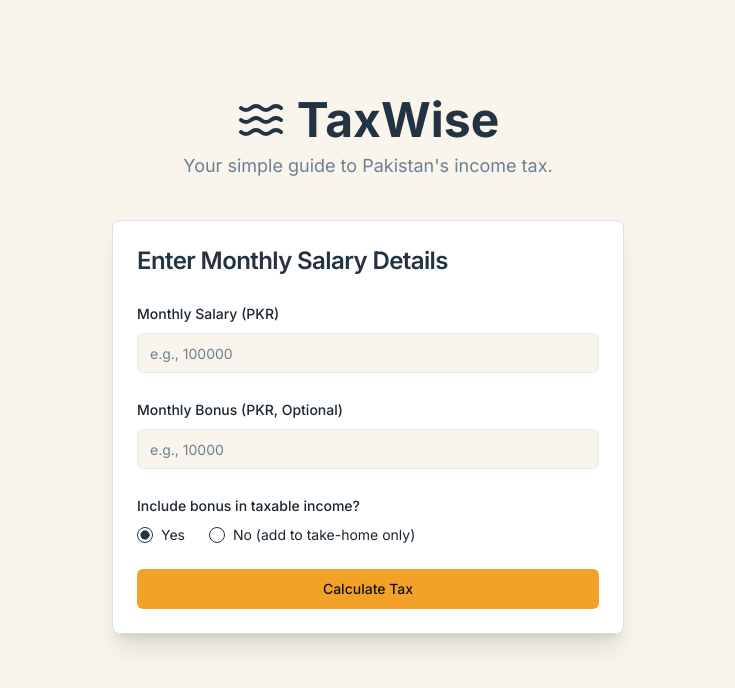
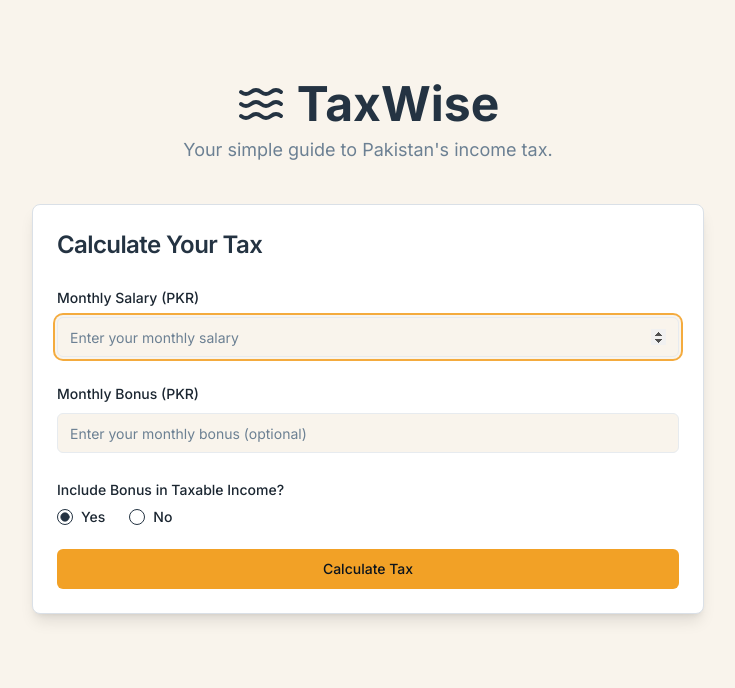
Before and after one commit to faizanrauf6/tax-wise, a Next.js app: page / in a window 1280 px wide. Shown: the top 688 px of the page, without its empty margins (272-1007 px from the left). Built offline with nearby package versions, Linux system fonts and the light colour scheme.

Commit message:
finalized url search and some UI

```diff
--- a/next.config.ts
+++ b/next.config.ts
@@ -1,7 +1,6 @@
-import type {NextConfig} from 'next';
+import type { NextConfig } from 'next';
 
 const nextConfig: NextConfig = {
-  /* config options here */
   typescript: {
     ignoreBuildErrors: true,
   },
@@ -18,6 +17,7 @@ const nextConfig: NextConfig = {
       },
     ],
   },
+  // no 'experimental' key needed for appDir in latest versions
 };
 
 export default nextConfig;
--- /dev/null
+++ b/src/app/client-page.tsx
@@ -0,0 +1,104 @@
+"use client";
+
+import React, { useState, useRef } from "react";
+import { useSearchParams, useRouter, usePathname } from "next/navigation";
+import { TaxForm } from "@/components/tax-form";
+import { TaxResults } from "@/components/tax-results";
+import type { TaxCalculationOutput } from "@/types/tax";
+import { Waves } from "lucide-react";
+
+export default function ClientPage() {
+  const searchParams = useSearchParams();
+  const router = useRouter();
+  const pathname = usePathname();
+
+  const [taxResult, setTaxResult] = useState<TaxCalculationOutput | null>(null);
+  const [submittedValues, setSubmittedValues] = useState<{
+    salary: number;
+    bonus?: number;
+    includeBonusInTaxableIncome: "yes" | "no";
+  } | null>(null);
+  const [isLoading, setIsLoading] = useState(false);
+  const resultsRef = useRef<HTMLDivElement | null>(null);
+
+  const salaryParam = searchParams.get("salary");
+  const bonusParam = searchParams.get("bonus");
+  const includeBonusParamRaw = searchParams.get("includeBonusInTaxableIncome");
+
+  const includeBonusParam: "yes" | "no" | undefined =
+    includeBonusParamRaw === "yes"
+      ? "yes"
+      : includeBonusParamRaw === "no"
+      ? "no"
+      : undefined;
+
+  const defaultParams = {
+    salary: salaryParam ? Number(salaryParam) : undefined,
+    bonus: bonusParam ? Number(bonusParam) : undefined,
+    includeBonusInTaxableIncome: includeBonusParam ?? "yes",
+  };
+
+  const handleCalculationResult = (
+    result: TaxCalculationOutput,
+    values: {
+      salary: number;
+      bonus?: number;
+      includeBonusInTaxableIncome: "yes" | "no";
+    }
+  ) => {
+    setTaxResult(result);
+    setSubmittedValues(values);
+
+    const newParams = new URLSearchParams();
+    newParams.set("salary", String(values.salary));
+    if (values.bonus !== undefined && !isNaN(values.bonus)) {
+      newParams.set("bonus", String(values.bonus));
+    } else {
+      newParams.delete("bonus");
+    }
+    newParams.set("includeBonusInTaxableIncome", values.includeBonusInTaxableIncome);
+
+    router.replace(`${pathname}?${newParams.toString()}`);
+  };
+
+  const handleCalculationStart = () => {
+    setIsLoading(true);
+    setTaxResult(null);
+  };
+
+  const handleCalculationEnd = () => {
+    setIsLoading(false);
+    setTimeout(() => {
+      resultsRef.current?.scrollIntoView({ behavior: "smooth", block: "start" });
+    }, 100);
+  };
+
+  return (
+    <main className="flex min-h-screen flex-col items-center justify-start pt-4 sm:pt-6 md:pt-20 px-6 sm:px-12 md:px-24 bg-background font-body">
+      <header className="mb-10 text-center">
+        <div className="flex items-center justify-center mb-2">
+          <Waves className="h-12 w-12 text-primary" />
+          <h1 className="ml-3 text-5xl font-bold font-headline text-primary">TaxWise</h1>
+        </div>
+        <p className="text-lg text-muted-foreground">
+          Your simple guide to Pakistan&apos;s income tax.
+        </p>
+      </header>
+
+      <TaxForm
+        onCalculationResult={handleCalculationResult}
+        onCalculationStart={handleCalculationStart}
+        onCalculationEnd={handleCalculationEnd}
+        defaultValues={defaultParams}
+      />
+
+      {taxResult && submittedValues && !isLoading && (
+        <section className="mt-8 w-full max-w-2xl animate-in fade-in duration-500">
+          <div ref={resultsRef} className="mt-6">
+            <TaxResults results={taxResult} submittedValues={submittedValues} />
+          </div>
+        </section>
+      )}
+    </main>
+  );
+}
--- a/src/app/page.tsx
+++ b/src/app/page.tsx
@@ -1,93 +1,11 @@
-"use client";
+import React, { Suspense } from "react";
+export const dynamic = "force-dynamic";
+import ClientPage from "./client-page";
 
-import React, { useState } from "react";
-import { useSearchParams } from "next/navigation";
-import { TaxForm } from "@/components/tax-form";
-import { TaxResults } from "@/components/tax-results";
-import type { TaxCalculationOutput } from "@/types/tax";
-import { Waves } from "lucide-react";
-
-export default function Home() {
-  const searchParams = useSearchParams();
-  const [taxResult, setTaxResult] = useState<TaxCalculationOutput | null>(null);
-  const [submittedValues, setSubmittedValues] = useState<{
-    salary: number;
-    bonus?: number;
-    includeBonusInTaxableIncome: "yes" | "no";
-  } | null>(null);
-  const [isLoading, setIsLoading] = useState(false);
-  const resultsRef = React.useRef<HTMLDivElement | null>(null);
-
-  const salaryParam = searchParams.get("salary");
-  const bonusParam = searchParams.get("bonus");
-  const includeBonusParam = searchParams.get("includeBonusInTaxableIncome");
-
-  const defaultParams = {
-    salary: salaryParam ? Number(salaryParam) : undefined,
-    bonus: bonusParam ? Number(bonusParam) : undefined,
-    includeBonusInTaxableIncome:
-      includeBonusParam === "yes" || includeBonusParam === "no"
-        ? includeBonusParam
-        : "yes",
-  } satisfies {
-    salary?: number;
-    bonus?: number;
-    includeBonusInTaxableIncome?: "yes" | "no";
-  };
-
-  const handleCalculationResult = (
-    result: TaxCalculationOutput,
-    values: {
-      salary: number;
-      bonus?: number;
-      includeBonusInTaxableIncome: "yes" | "no";
-    }
-  ) => {
-    setTaxResult(result);
-    setSubmittedValues(values);
-  };
-
-  const handleCalculationStart = () => {
-    setIsLoading(true);
-    setTaxResult(null);
-  };
-
-  const handleCalculationEnd = () => {
-    setIsLoading(false);
-    setTimeout(() => {
-      resultsRef.current?.scrollIntoView({ behavior: "smooth", block: "start" });
-    }, 100);
-  };
-
+export default function Page() {
   return (
-    <main className="flex min-h-screen flex-col items-center justify-start p-6 sm:p-12 md:p-24 bg-background font-body">
-      <header className="mb-10 text-center">
-        <div className="flex items-center justify-center mb-2">
-          <Waves className="h-12 w-12 text-primary" />
-          <h1 className="ml-3 text-5xl font-bold font-headline text-primary">TaxWise</h1>
-        </div>
-        <p className="text-lg text-muted-foreground">
-          Your simple guide to Pakistan's income tax.
-        </p>
-      </header>
-
-      <TaxForm
-        onCalculationResult={handleCalculationResult}
-        onCalculationStart={handleCalculationStart}
-        onCalculationEnd={handleCalculationEnd}
-        defaultValues={defaultParams}
-      />
-
-      {taxResult && submittedValues && !isLoading && (
-        <section className="mt-8 w-full max-w-2xl animate-in fade-in duration-500">
-          <div ref={resultsRef} className="mt-6">
-            <TaxResults
-              results={taxResult}
-              submittedValues={submittedValues}
-            />
-          </div>
-        </section>
-      )}
-    </main>
+    <Suspense fallback={<div>Loading...</div>}>
+      <ClientPage />
+    </Suspense>
   );
 }
--- a/src/components/tax-form.tsx
+++ b/src/components/tax-form.tsx
@@ -119,7 +119,9 @@ export function TaxForm({
   defaultValues = {},
 }: TaxFormProps) {
   const [isSubmitting, setIsSubmitting] = useState(false);
-  const [salaryValue, setSalaryValue] = useState(defaultValues.salary?.toString() ?? "");
+  const [salaryValue, setSalaryValue] = useState(
+    defaultValues.salary !== undefined ? String(defaultValues.salary) : ""
+  );
   const { toast } = useToast();
 
   const form = useForm<TaxFormValues>({
@@ -132,7 +134,8 @@ export function TaxForm({
   });
 
   const salaryNumber = Number(salaryValue);
-  const showPercentages = salaryValue.length > 0 && !isNaN(salaryNumber) && salaryNumber > 0;
+  const showPercentages =
+    salaryValue.length > 0 && !isNaN(salaryNumber) && salaryNumber > 0;
 
   const ninePointOnePercent = showPercentages ? Math.round(salaryNumber * 0.091) : 0;
   const fivePercent = showPercentages ? Math.round(salaryNumber * 0.05) : 0;
@@ -158,29 +161,36 @@ export function TaxForm({
       const taxPayableMonthly = Math.round(taxPayableAnnually / 12);
 
       const takeHomeAnnual = includeBonusInTaxable
-        ? Math.round((monthlySalary + monthlyBonus) * 12 - taxPayableAnnually - providentFund * 12)
-        : Math.round(monthlySalary * 12 - taxPayableAnnually - providentFund * 12 + monthlyBonus * 12);
+        ? Math.round(
+            (monthlySalary + monthlyBonus) * 12 -
+              taxPayableAnnually -
+              providentFund * 12
+          )
+        : Math.round(
+            monthlySalary * 12 -
+              taxPayableAnnually -
+              providentFund * 12 +
+              monthlyBonus * 12
+          );
 
       const takeHomeMonthly = Math.round(takeHomeAnnual / 12);
 
-      onCalculationResult(
-        {
-          totalAnnualIncome: Math.round((monthlySalary + monthlyBonus) * 12),
-          taxPayableAnnually,
-          taxPayableMonthly,
-          taxSlabSummary: taxDetails.taxSlabSummary,
-          taxSlabList: taxDetails.taxSlabList,
-          takeHomeSalaryAnnually: takeHomeAnnual,
-          takeHomeSalaryMonthly: takeHomeMonthly,
-        },
-        values
-      );
+      const result: TaxCalculationOutput = {
+        totalAnnualIncome: (monthlySalary + monthlyBonus) * 12,
+        taxPayableAnnually,
+        taxPayableMonthly,
+        takeHomeSalaryAnnually: takeHomeAnnual,
+        takeHomeSalaryMonthly: takeHomeMonthly,
+        taxSlabSummary: taxDetails.taxSlabSummary,
+        taxSlabList: taxDetails.taxSlabList,
+      };
+
+      onCalculationResult(result, values);
     } catch (error) {
-      console.error("Tax calculation error:", error);
       toast({
         variant: "destructive",
-        title: "Error",
-        description: "Failed to calculate tax. Please try again.",
+        title: "Error calculating tax",
+        description: (error as Error)?.message || "Unknown error",
       });
     } finally {
       setIsSubmitting(false);
@@ -189,16 +199,17 @@ export function TaxForm({
   }
 
   return (
-    <Card className="w-full max-w-lg shadow-xl">
+    <Card className="w-full max-w-2xl shadow-lg">
       <CardHeader>
-        <CardTitle className="text-2xl font-headline text-primary">
-          Enter Monthly Salary Details
-        </CardTitle>
+        <CardTitle className="text-2xl font-headline text-primary">Calculate Your Tax</CardTitle>
       </CardHeader>
       <CardContent>
         <Form {...form}>
-          <form onSubmit={form.handleSubmit(onSubmit)} className="space-y-6">
-            {/* Salary Field */}
+          <form
+            onSubmit={form.handleSubmit(onSubmit)}
+            className="space-y-6"
+            noValidate
+          >
             <FormField
               control={form.control}
               name="salary"
@@ -208,12 +219,42 @@ export function TaxForm({
                   <FormControl>
                     <Input
                       type="number"
-                      placeholder="e.g., 100000"
+                      min={0}
+                      placeholder="Enter your monthly salary"
                       {...field}
+                      value={salaryValue}
                       onChange={(e) => {
-                        field.onChange(e.target.value === "" ? "" : parseFloat(e.target.value));
                         setSalaryValue(e.target.value);
+                        field.onChange(Number(e.target.value));
                       }}
+                      disabled={isSubmitting}
+                      autoFocus
+                    />
+                  </FormControl>
+                  <FormMessage />
+                  {showPercentages && (
+                    <p className="mt-1 text-sm text-muted-foreground">
+                      Exempt Medical Allowance (9.1%): PKR {ninePointOnePercent.toLocaleString()}
+                      , Provident Fund (5%): PKR {fivePercent.toLocaleString()}
+                    </p>
+                  )}
+                </FormItem>
+              )}
+            />
+
+            <FormField
+              control={form.control}
+              name="bonus"
+              render={({ field }) => (
+                <FormItem>
+                  <FormLabel>Monthly Bonus (PKR)</FormLabel>
+                  <FormControl>
+                    <Input
+                      type="number"
+                      min={0}
+                      placeholder="Enter your monthly bonus (optional)"
+                      {...field}
+                      disabled={isSubmitting}
                     />
                   </FormControl>
                   <FormMessage />
@@ -221,81 +262,40 @@ export function TaxForm({
               )}
             />
 
-            {/* Readonly calculated fields */}
-            {showPercentages && (
-              <div className="flex space-x-4">
-                <FormItem className="flex-1">
-                  <FormLabel>9.1% (Medical Allowance)</FormLabel>
-                  <Input value={ninePointOnePercent.toLocaleString("en-PK")} readOnly />
-                </FormItem>
-                <FormItem className="flex-1">
-                  <FormLabel>5% (Provident Fund)</FormLabel>
-                  <Input value={fivePercent.toLocaleString("en-PK")} readOnly />
-                </FormItem>
-              </div>
-            )}
-
-            {/* Bonus Field */}
             <FormField
               control={form.control}
-              name="bonus"
+              name="includeBonusInTaxableIncome"
               render={({ field }) => (
                 <FormItem>
-                  <FormLabel>Monthly Bonus (PKR, Optional)</FormLabel>
+                  <FormLabel>Include Bonus in Taxable Income?</FormLabel>
                   <FormControl>
-                    <Input
-                      type="number"
-                      placeholder="e.g., 10000"
-                      {...field}
-                      onChange={(e) =>
-                        field.onChange(e.target.value === "" ? "" : parseFloat(e.target.value))
-                      }
-                    />
+                    <RadioGroup
+                      onValueChange={field.onChange}
+                      value={field.value}
+                      className="flex flex-row space-x-4"
+                    >
+                      <FormItem>
+                        <FormLabel className="cursor-pointer flex items-center space-x-2">
+                          <RadioGroupItem value="yes" id="include-bonus-yes" />
+                          <span>Yes</span>
+                        </FormLabel>
+                      </FormItem>
+                      <FormItem>
+                        <FormLabel className="cursor-pointer flex items-center space-x-2">
+                          <RadioGroupItem value="no" id="include-bonus-no" />
+                          <span>No</span>
+                        </FormLabel>
+                      </FormItem>
+                    </RadioGroup>
                   </FormControl>
                   <FormMessage />
                 </FormItem>
               )}
             />
 
-            {/* Bonus Inclusion */}
-            <FormField
-              control={form.control}
-              name="includeBonusInTaxableIncome"
-              render={({ field }) => (
-                <FormItem>
-                  <FormLabel>Include bonus in taxable income?</FormLabel>
-                  <RadioGroup
-                    onValueChange={field.onChange}
-                    value={field.value}
-                    className="flex flex-col sm:flex-row sm:space-x-4"
-                  >
-                    <label htmlFor="bonus-yes" className="flex items-center space-x-2 cursor-pointer">
-                      <RadioGroupItem value="yes" id="bonus-yes" />
-                      <span className="text-sm">Yes</span>
-                    </label>
-                    <label htmlFor="bonus-no" className="flex items-center space-x-2 cursor-pointer">
-                      <RadioGroupItem value="no" id="bonus-no" />
-                      <span className="text-sm">No (add to take-home only)</span>
-                    </label>
-                  </RadioGroup>
-                  <FormMessage />
-                </FormItem>
-              )}
-            />
-
-            <Button
-              type="submit"
-              className="w-full bg-accent hover:bg-accent/90 text-accent-foreground"
-              disabled={isSubmitting}
-            >
-              {isSubmitting ? (
-                <>
-                  <Loader2 className="mr-2 h-4 w-4 animate-spin" />
-                  Calculating...
-                </>
-              ) : (
-                "Calculate Tax"
-              )}
+            <Button disabled={isSubmitting} type="submit" className="w-full bg-accent hover:bg-accent/90 text-accent-foreground">
+              {isSubmitting && <Loader2 className="mr-2 h-4 w-4 animate-spin" />}
+              Calculate Tax
             </Button>
           </form>
         </Form>
--- a/src/components/tax-results.tsx
+++ b/src/components/tax-results.tsx
@@ -40,7 +40,6 @@ export function TaxResults({ results, submittedValues }: TaxResultsProps) {
             <span>Tax Calculation Summary</span>
           </div>
 
-          {/* ShareLinkButton placed on right side */}
           <ShareLinkButton
             salary={submittedValues.salary}
             bonus={submittedValues.bonus}
```
